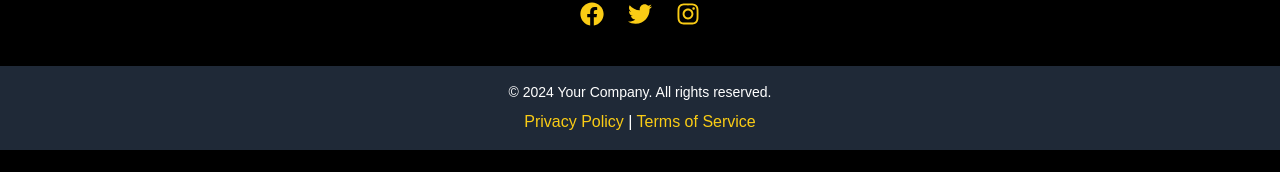
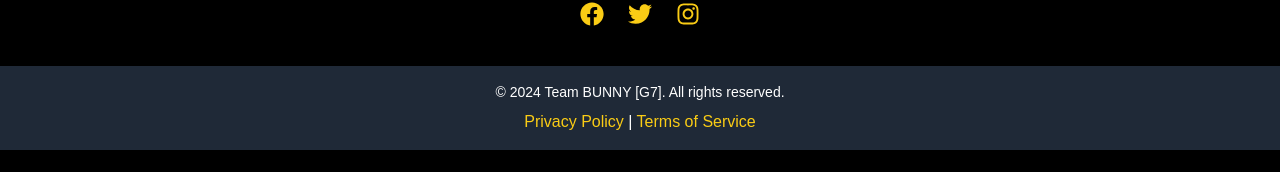
Before and after one commit to Bhishek-Parmar/Bunny-home, a Next.js app: page / in a window 1280 px wide. Shown: the part 3466-3638 px from the top of the page. Built offline with nearby package versions, Linux system fonts and the light colour scheme.

Commit message:
homepage complete

```diff
--- a/src/components/ui/HomepageEnding.jsx
+++ b/src/components/ui/HomepageEnding.jsx
@@ -54,7 +54,7 @@
             </section>
 
             <footer className="py-4 bg-gray-800">
-                <p className="text-sm">© {new Date().getFullYear()} Your Company. All rights reserved.</p>
+                <p className="text-sm">© {new Date().getFullYear()} Team BUNNY [G7].  All rights reserved.</p>
                 <div className="mt-2">
                     <a href="/privacy" className="text-yellow-400 hover:text-yellow-300">Privacy Policy</a> |
                     <a href="/terms" className="text-yellow-400 hover:text-yellow-300"> Terms of Service</a>
```
